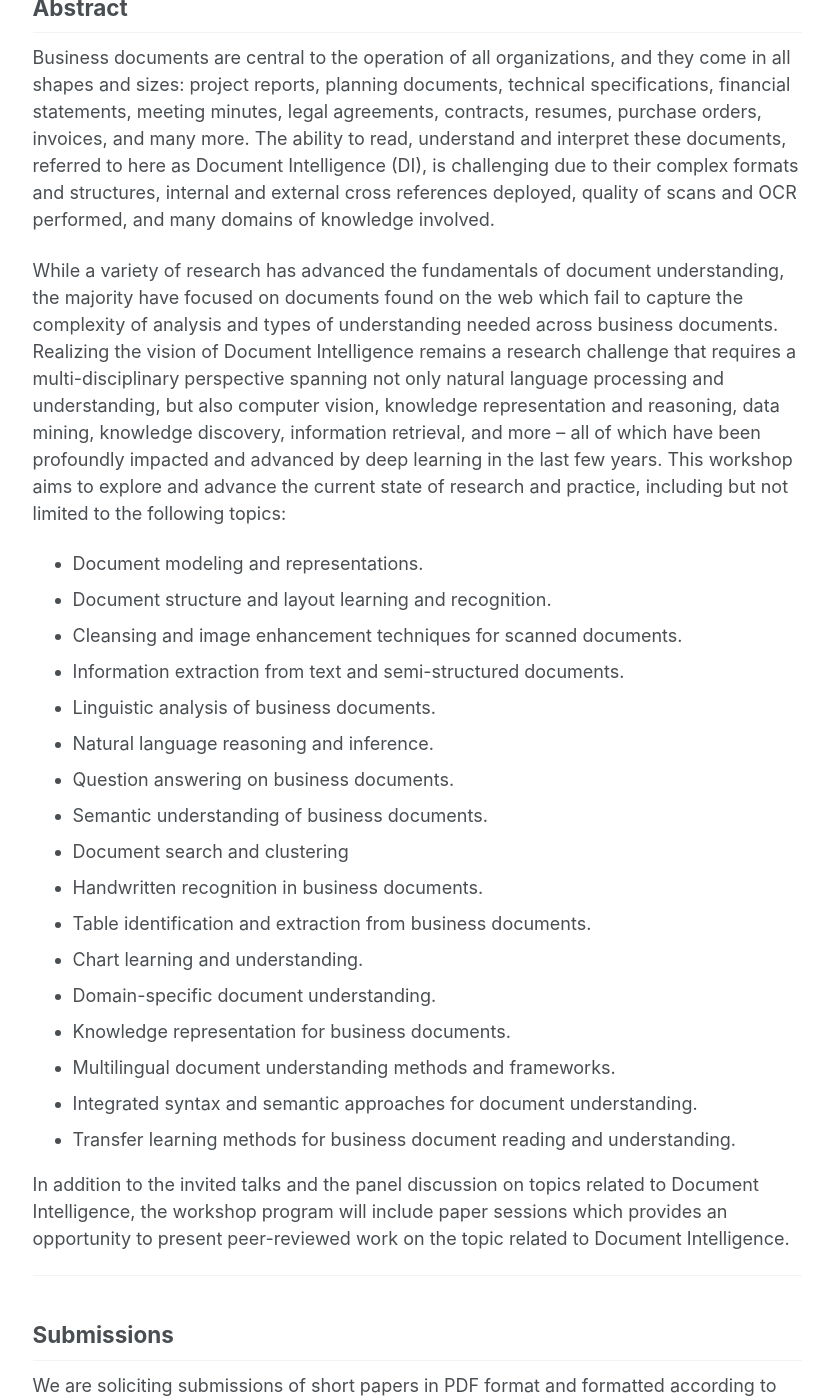
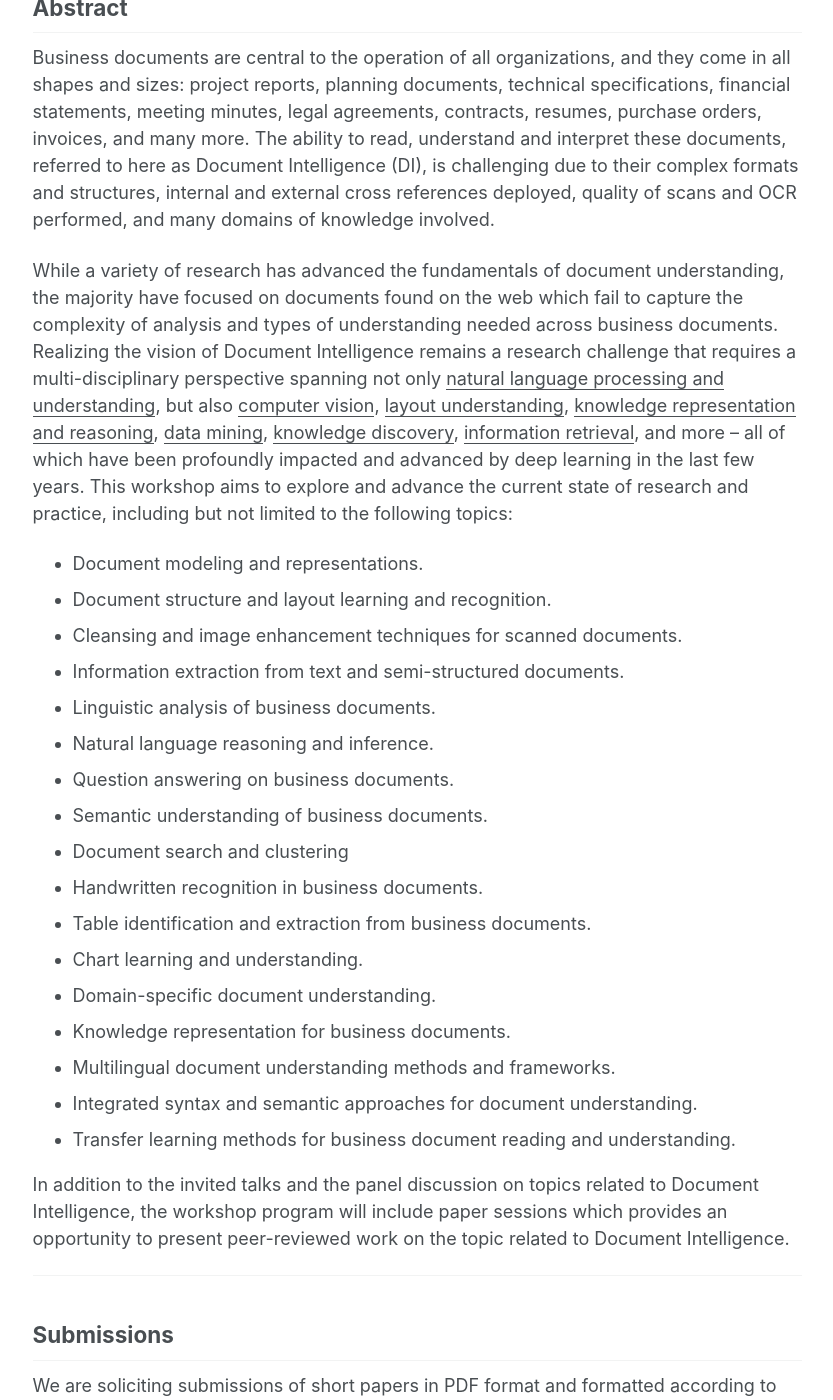
Before and after one commit to document-intelligence/DI-2022, a Jekyll site: the page built from _pages/cfp.md, in a window 1280 px wide and 1400 px high, scrolled down 343 px. Shown: the whole window, without its empty margins (249-1082 px from the left). Built offline with Jekyll 4.4.1, drawn with Linux system fonts in a browser that asks for light colours; some of the changed text lies outside the part shown.

Commit message:
Update cfp.md

```diff
--- a/_pages/cfp.md
+++ b/_pages/cfp.md
@@ -27,9 +27,10 @@ understanding, the majority have focused on documents found on the web which
 fail to capture the complexity of analysis and types of understanding needed
 across business documents. Realizing the vision of Document Intelligence
 remains a research challenge that requires a multi-disciplinary perspective
-spanning not only natural language processing and understanding, but also
-computer vision, knowledge representation and reasoning, data mining, knowledge
-discovery, information retrieval, and more -- all of which have been profoundly
+spanning not only <ins>natural language processing and understanding</ins>, but also
+<ins>computer vision</ins>, <ins>layout understanding</ins>,
+<ins>knowledge representation and reasoning</ins>, <ins>data mining</ins>, <ins>knowledge
+discovery</ins>, <ins>information retrieval</ins>, and more -- all of which have been profoundly
 impacted and advanced by deep learning in the last few years. This workshop
 aims to explore and advance the current state of research and practice,
 including but not limited to the following topics:
@@ -61,7 +62,7 @@ Document Intelligence.
 
 ## Submissions
 
-We are soliciting submissions of short papers in PDF format and formatted according to the new Standard ACM Conference Proceedings Template. Submissions are limited to four (4) pages, not including references. Submissions that do not meet the formatting requirements will be rejected without review.
+We are soliciting submissions of short papers in PDF format and formatted according to the new Standard ACM Conference Proceedings Template. Submissions are limited to **<ins>four (4) pages, not including references</ins>**. Submissions that do not meet the formatting requirements will be rejected without review.
 
 Submissions can be original research contributions, or abstracts of papers previously submitted to top-tier venues, but not currently under review in other venues and not yet published. The research contributions may discuss technical challenges of reading and interpreting business documents and present research results.
 
```
